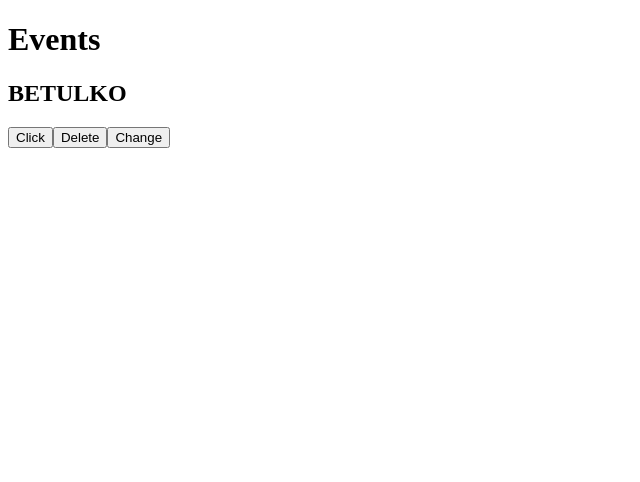
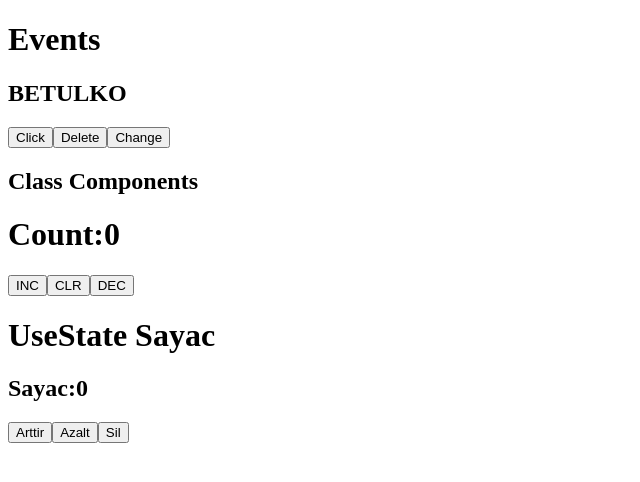
Before and after one commit to psyBeth/Revisions-and-Practices, a React (Create React App) app in the folder react05/: page / in a window 1280 px wide. Shown: the top 482 px of the page, without its empty margins (0-640 px from the left). Built offline with nearby package versions, Linux system fonts and the light colour scheme.

Commit message:
Counter.jsx and UseStateCounter.jsx

```diff
--- /dev/null
+++ b/react05/src/2-classComponent/Counter.jsx
@@ -0,0 +1,45 @@
+import React from "react"
+
+class Counter extends React.Component {
+  constructor(props) {
+    super(props)
+
+    //!  starting value of the state
+    this.state = {
+      count: 0,
+    }
+
+    //? increment method to counter class (bind)
+    //  this.increment = this.increment.bind(this)
+  }
+
+  //! These methods are not attached to classes by default.
+  //! But, React built-in functions are attached to it.
+
+  //* To do this, we must either bind our methods within the constructor or use arrow functions that provide automatic binding.
+
+  increment = () => {
+    this.setState({
+      count: this.state.count + 1,
+    })
+  }
+
+  decrement = () => {
+    this.setState({
+      count: this.state.count - 1,
+    })
+  }
+  render() {
+    return (
+      <div>
+        <h2>Class Components</h2>
+        <h1>Count:{this.state.count}</h1>
+        <button onClick={this.increment}>INC</button>
+        <button onClick={() => this.setState({ count: 0 })}>CLR</button>
+        <button onClick={this.decrement}>DEC</button>
+      </div>
+    )
+  }
+}
+
+export default Counter
--- /dev/null
+++ b/react05/src/3-useState/UseStateCounter.jsx
@@ -0,0 +1,54 @@
+import { useState } from "react"
+
+const UseStateCounter = () => {
+  // let sayac = 0
+  //? declared a state named sayac with useState hook
+  const [sayac, setSayac] = useState(0)
+
+  console.log(sayac)
+
+  const handleSayac = () => {
+    // sayac = sayac + 1
+    setSayac(sayac + 1)
+  }
+
+  const handleAzalt = () => {
+    if (sayac > 0) {
+      setSayac(sayac - 1)
+    } else {
+      alert("Sayac negatif deger olamaz")
+    }
+  }
+
+  return (
+    <div>
+      <h1>UseState Sayac</h1>
+      <h2>Sayac:{sayac}</h2>
+
+      <button onClick={handleSayac}>Arttir</button>
+      {/* If we do not write the setCounter method with a callback, this method will be called directly from the first start. In this case, the counter updates its state. As the state is updated, the component is re-rendered. Re-render causes the state to be updated via the re-setCounter and enters an infinite loop. */}
+
+      {/* <button onClick={() => sayac > 0 && setSayac(sayac - 1)}>Azalt</button> */}
+
+      {/* <button
+        onClick={() => {
+          if (sayac > 0) {
+            setSayac(sayac - 1)
+          } else {
+            alert("Sayac negatif deger olamaz")
+          }
+        }}
+      >
+        Azalt
+      </button> */}
+
+      {/* Alternative method */}
+
+      <button onClick={handleAzalt}>Azalt</button>
+
+      <button onClick={() => setSayac(0)}>Sil</button>
+    </div>
+  )
+}
+
+export default UseStateCounter
--- a/react05/src/App.js
+++ b/react05/src/App.js
@@ -1,10 +1,14 @@
 import Events from "./1-events/Events";
+import Counter from "./2-classComponent/Counter";
+import UseStateCounter from "./3-useState/UseStateCounter";
 
 
 function App() {
   return (
     <div>
       <Events />
+      <Counter />
+      <UseStateCounter />
 
     </div>
   );
```
